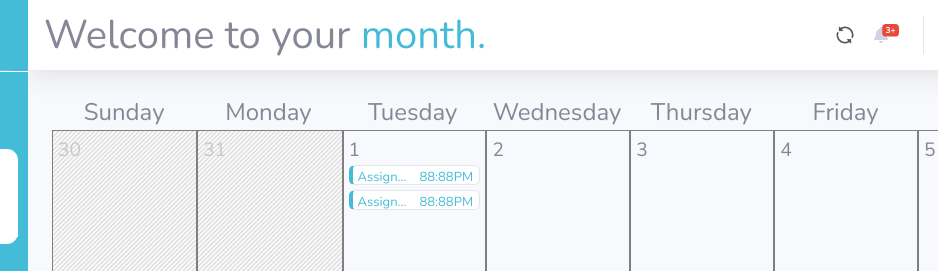
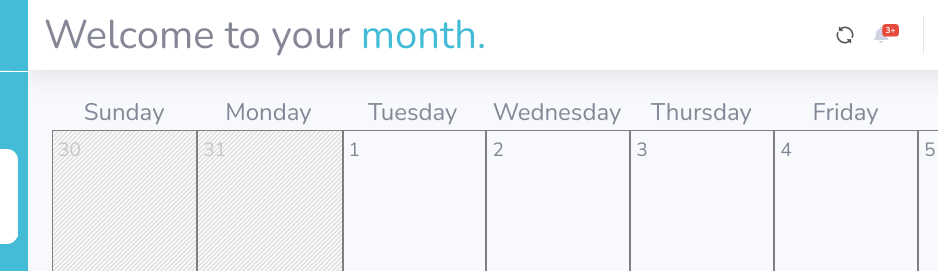
Before and after one commit to dcalvo/day.ly, a website with bundled scripts: page Bootstrap/index.html in a window 1280 px wide. Shown: the top 271 px of the page, 194-1132 px from the left. Built offline with nearby package versions, Linux system fonts and the light colour scheme; files whose address does not match are found by name.

Commit message:
removed template tasks

```diff
--- a/Bootstrap/index.html
+++ b/Bootstrap/index.html
@@ -232,20 +232,7 @@
             <div class="calColGreyed">31</div>
             <div class="calCol">
               <div class="day">1</div>
-              <div class="calTaskWrapper">
-                <div class="calTaskCard">
-                  <div class="calTaskContent">
-                    <div class="taskTime">88:88PM</div>
-                    <div class="taskTitle">Assignment1111111111111</div>
-                  </div>
-                </div>
-                <div class="calTaskCard">
-                  <div class="calTaskContent">
-                    <div class="taskTime">88:88PM</div>
-                    <div class="taskTitle">Assignment1111111111111</div>
-                  </div>
-                </div>
-              </div>
+              <div class="calTaskWrapper"></div>
             </div>
             <div class="calCol">
               <div class="day">2</div>
```
